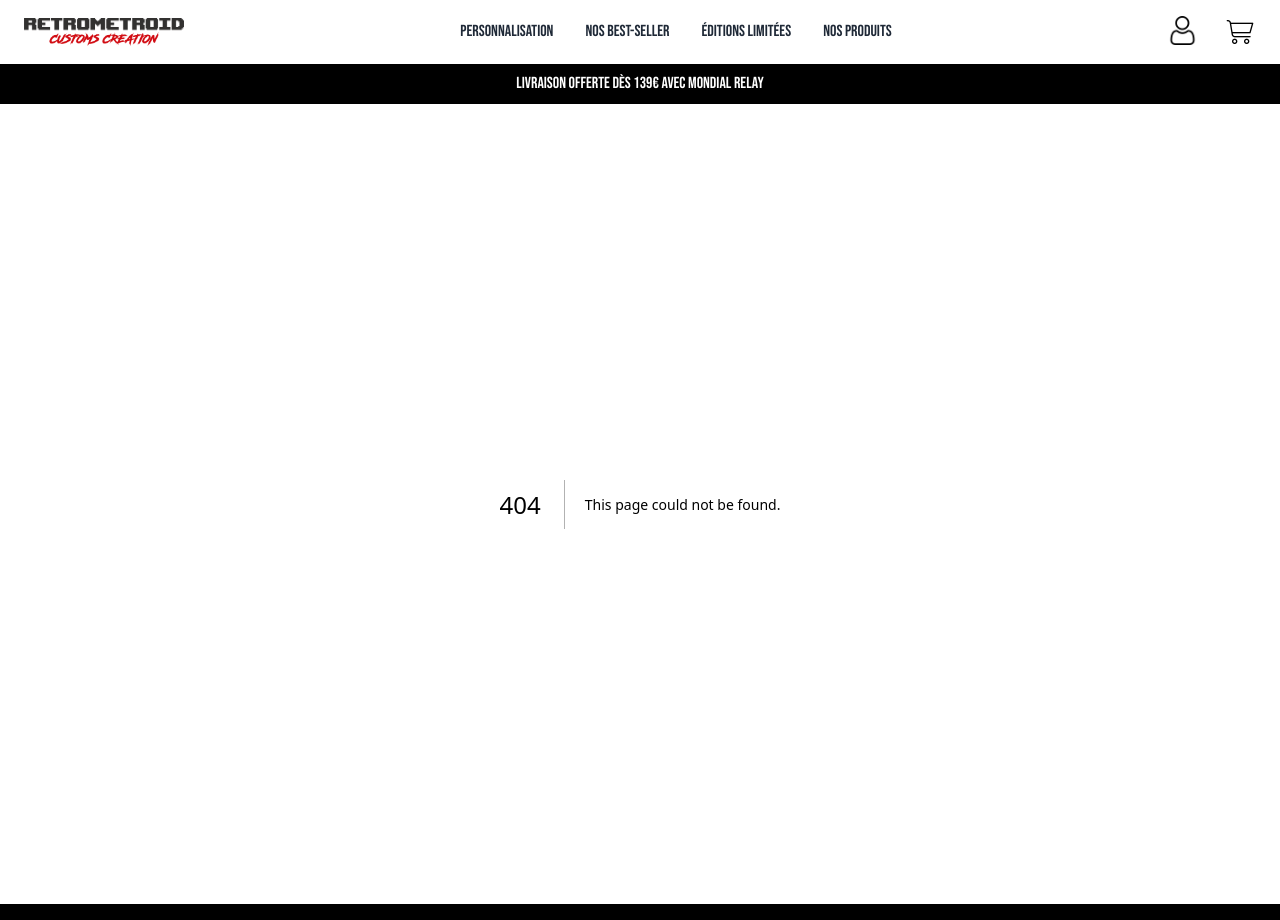
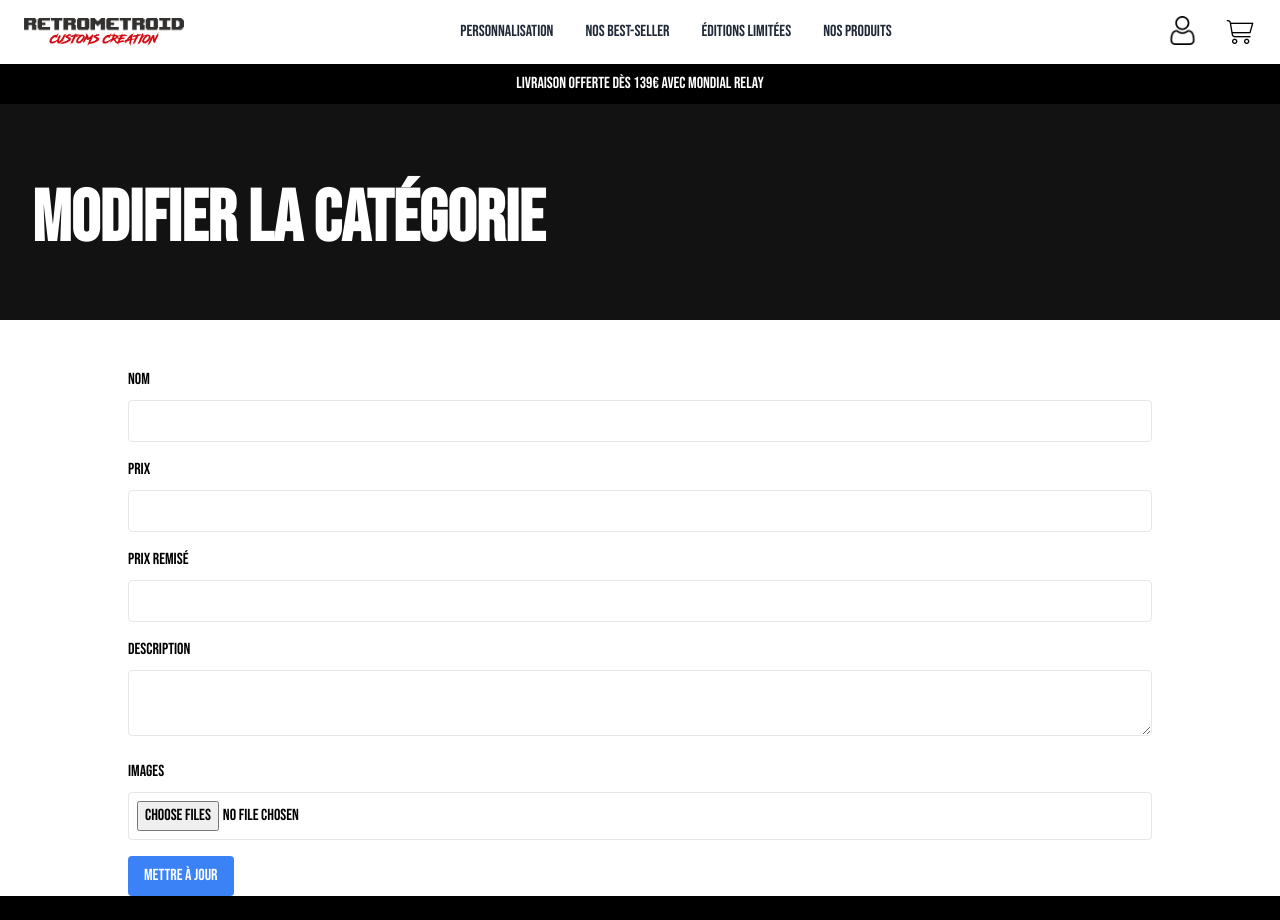
Before and after one commit to amir-398/workshop_MDS, a Next.js app: page /back-office/categories/edit/1 in a window 1280 px wide. Before the commit this address had no page. Shown: the top 920 px of the page. Built offline with nearby package versions, Linux system fonts and the light colour scheme; no server answers.

Commit message:
add update category

```diff
--- /dev/null
+++ b/app/back-office/categories/edit/[id]/page.tsx
@@ -0,0 +1,132 @@
+"use client"
+import { useEffect, useState } from "react"
+// useParams: permet d'obtenir l'id
+import { useParams, useRouter } from "next/navigation"
+import { updateCategory } from "@/services/categoryService";
+import axiosInstance from "@/services/axiosInstances"
+
+interface Category {
+    id: number
+    name: string
+    price: number
+    discount_price: number
+    description: string
+    images: string[]
+}
+
+export default function EditCategoryPage() {
+    const { id }  = useParams()
+    console.log("ID récupéré :", id);
+    console.log("ID brut récupéré :", id, typeof id);
+    const router = useRouter()
+
+    const [category, setCategory] = useState<Category | null>(null)
+    const [loading, setLoading] = useState(true)
+    const [error, setError] = useState<string | null>(null)
+
+    // On charge les détails de la catégorie
+    useEffect(() => {
+        const fetchCategoryById = async () => {
+            try {
+                const response = await axiosInstance.get('/categories/${id}')
+                setCategory(response.data)
+            } catch (error) {
+                setError("Erreur lors du chargement de la catégorie.")
+            } finally {
+                // Arrêt du chargement
+                setLoading(false)
+            }
+        }
+
+        fetchCategoryById()
+    }, [id])
+
+    // Fonction pour soummettre les modifications
+    const handleSubmit = async (event: React.FormEvent<HTMLFormElement>) => {
+        event.preventDefault()
+        // On récupère les données du formulaire
+        const formData = new FormData(event.currentTarget)
+        try {
+            // Appel du service de mise à jour
+             await updateCategory(id, {name : "name updated from the front"})
+
+            // Confirmation et redirection
+          //  alert("La catégorie a été mise à jour avec succès !")
+            router.push("/back-office/categories")
+        } catch (error) {
+            console.error("Erreur lors de la mise à jour de la catégorie :", error)
+            alert("Impossible de mettre à jour la catégorie.")
+
+        }
+    }
+
+    if (loading) return <p>Chargement de la catégorie...</p>
+
+    return(
+        <div>
+            {/* En-tête de la page */}
+            <div className="bg-header pt-20 pb-16 pl-8 mb-12">
+                <h1 className="text-4xl md:text-7xl font-bold text-white">
+                    Modifier la Catégorie
+                </h1>
+            </div>
+
+            {/* Formulaire pré-rempli */}
+            <form onSubmit={handleSubmit} className="w-4/5 mx-auto">
+                {/* Nom */}
+                <label className="block mb-2">Nom</label>
+                <input
+                    type="text"
+                    name="name"
+                    defaultValue={category?.name} // Pré-rempli avec le nom actuel
+                    className="w-full p-2 mb-4 border rounded"
+                    required
+                />
+
+                {/* Prix */}
+                <label className="block mb-2">Prix</label>
+                <input
+                    type="number"
+                    name="price"
+                    defaultValue={category?.price} // Pré-rempli avec le prix actuel
+                    className="w-full p-2 mb-4 border rounded"
+                    required
+                />
+
+                {/* Prix remisé */}
+                <label className="block mb-2">Prix remisé</label>
+                <input
+                    type="number"
+                    name="discount_price"
+                    defaultValue={category?.discount_price} // Pré-rempli avec le prix remisé actuel
+                    className="w-full p-2 mb-4 border rounded"
+                />
+
+                {/* Description */}
+                <label className="block mb-2">Description</label>
+                <textarea
+                    name="description"
+                    defaultValue={category?.description} // Pré-rempli avec la description actuelle
+                    className="w-full p-2 mb-4 border rounded"
+                />
+
+                {/* Images */}
+                <label className="block mb-2">Images</label>
+                <input
+                    type="file"
+                    name="images"
+                    className="w-full p-2 mb-4 border rounded"
+                    multiple // Permet de télécharger plusieurs images
+                />
+
+                {/* Bouton de soumission */}
+                <button
+                    type="submit"
+                    className="bg-blue-500 text-white px-4 py-2 rounded hover:bg-blue-700"
+                >
+                    Mettre à jour
+                </button>
+            </form>
+        </div>
+    )
+}
```
Also changed, not shown: compose.yml (added, +11 -0 lines), 1 other file (tests, documents, lock files or other folders).
